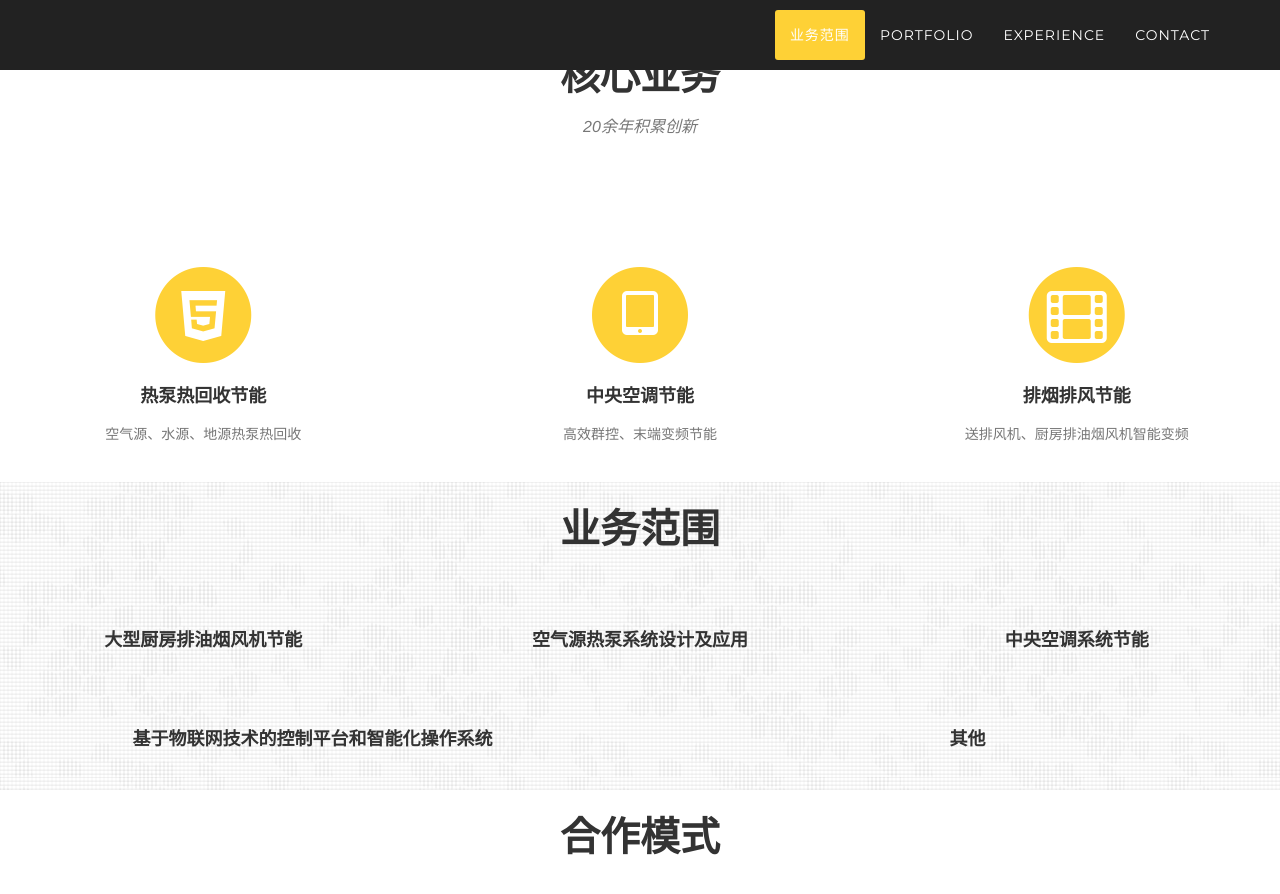
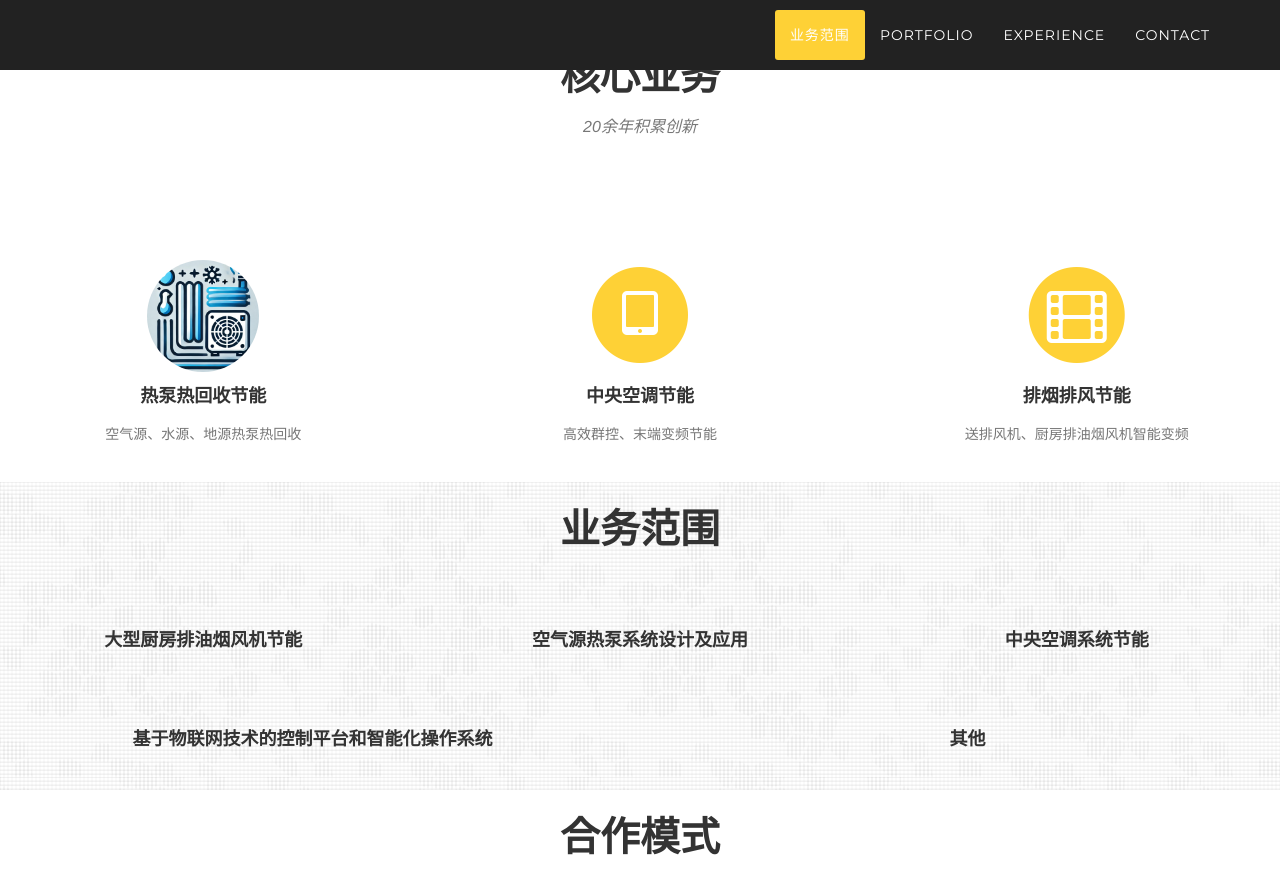
Before and after one commit to wxelec/wxelec.github.io, a Jekyll site: the page built from index.html, in a window 1280 px wide and 900 px high, scrolled down 1029 px. Shown: the top 894 px of the window. Built offline with Jekyll 4.4.1, drawn with Linux system fonts in a browser that asks for light colours; some web fonts are replaced.

Commit message:
Update skills.html

```diff
--- a/_includes/skills.html
+++ b/_includes/skills.html
@@ -9,8 +9,9 @@
             <div class="row text-center">
                 <div class="col-md-4">
                     <span class="fa-stack fa-4x">
-                        <i class="fa fa-circle fa-stack-2x text-primary"></i>
-                        <i class="fa fa-html5 fa-stack-1x fa-inverse"></i>
+<!--                         <i class="fa fa-circle fa-stack-2x text-primary"></i>
+                        <i class="fa fa-html5 fa-stack-1x fa-inverse"></i> -->
+                        <img class="img-circle img-responsive" src="img/heat.jpg" alt="">
                     </span>
                     <h4 class="service-heading">热泵热回收节能</h4>
                     <p class="text-muted">空气源、水源、地源热泵热回收</p>
```
